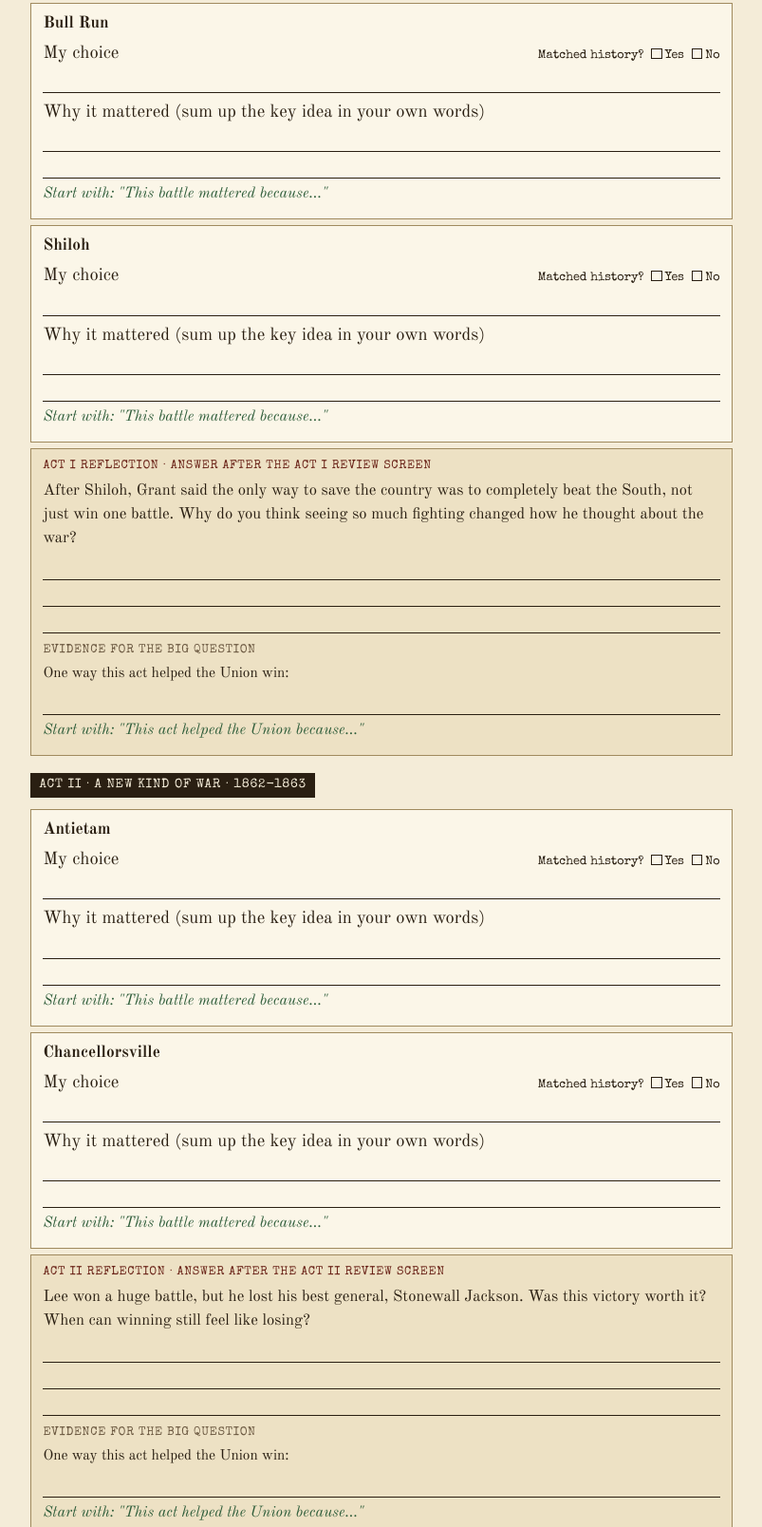
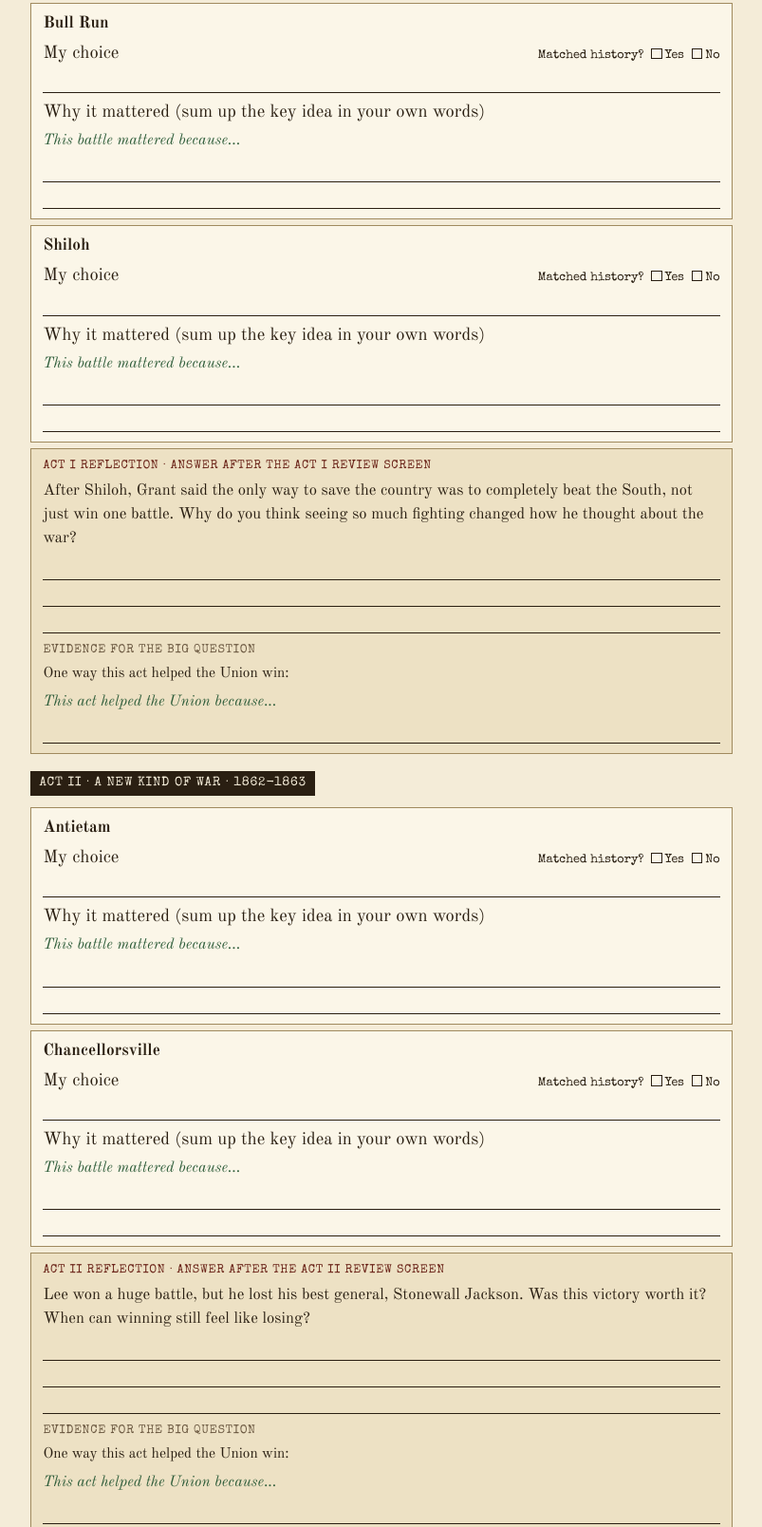
Before and after one commit to shiebenaderet/civil-war-battle-simulation, a plain HTML site: page handouts/battle-journal-some-support.html in a window 1280 px wide. Shown: the part 440-2048 px from the top of the page at 95% size, without its empty margins (238-1041 px from the left). Drawn offline with nearby package versions, Linux system fonts and the light colour scheme.

Commit message:
More Support handout: move sentence stems above the write-lines
Co-Authored-By: Claude Sonnet 4.6 <noreply@anthropic.com>

```diff
--- a/handouts/battle-journal-some-support.html
+++ b/handouts/battle-journal-some-support.html
@@ -306,9 +306,9 @@ body { font-family: 'Old Standard TT', Georgia, serif; font-size: 14pt; line-hei
             <div class="frow"><span class="field-lbl">My choice</span><span class="matched">Matched history?<span class="box"></span>Yes<span class="box"></span>No</span></div>
             <span class="lineW"></span>
             <div class="field-lbl" style="margin-top:6px;">Why it mattered (sum up the key idea in your own words)</div>
+            <div class="stem">This battle mattered because...</div>
             <span class="lineW"></span>
             <span class="lineW"></span>
-            <div class="stem">Start with: "This battle mattered because..."</div>
         </div>
 
         <div class="battle-row">
@@ -316,9 +316,9 @@ body { font-family: 'Old Standard TT', Georgia, serif; font-size: 14pt; line-hei
             <div class="frow"><span class="field-lbl">My choice</span><span class="matched">Matched history?<span class="box"></span>Yes<span class="box"></span>No</span></div>
             <span class="lineW"></span>
             <div class="field-lbl" style="margin-top:6px;">Why it mattered (sum up the key idea in your own words)</div>
+            <div class="stem">This battle mattered because...</div>
             <span class="lineW"></span>
             <span class="lineW"></span>
-            <div class="stem">Start with: "This battle mattered because..."</div>
         </div>
 
         <div class="reflect-box">
@@ -329,8 +329,8 @@ body { font-family: 'Old Standard TT', Georgia, serif; font-size: 14pt; line-hei
             <span class="lineW"></span>
             <div class="rlbl" style="margin-top:8px; color: var(--ink-soft);">Evidence for the big question</div>
             <div class="rtext" style="font-size:11.5pt;">One way this act helped the Union win:</div>
+            <div class="stem">This act helped the Union because...</div>
             <span class="lineW"></span>
-            <div class="stem">Start with: "This act helped the Union because..."</div>
         </div>
     </div>
 
@@ -342,9 +342,9 @@ body { font-family: 'Old Standard TT', Georgia, serif; font-size: 14pt; line-hei
             <div class="frow"><span class="field-lbl">My choice</span><span class="matched">Matched history?<span class="box"></span>Yes<span class="box"></span>No</span></div>
             <span class="lineW"></span>
             <div class="field-lbl" style="margin-top:6px;">Why it mattered (sum up the key idea in your own words)</div>
+            <div class="stem">This battle mattered because...</div>
             <span class="lineW"></span>
             <span class="lineW"></span>
-            <div class="stem">Start with: "This battle mattered because..."</div>
         </div>
 
         <div class="battle-row">
@@ -352,9 +352,9 @@ body { font-family: 'Old Standard TT', Georgia, serif; font-size: 14pt; line-hei
             <div class="frow"><span class="field-lbl">My choice</span><span class="matched">Matched history?<span class="box"></span>Yes<span class="box"></span>No</span></div>
             <span class="lineW"></span>
             <div class="field-lbl" style="margin-top:6px;">Why it mattered (sum up the key idea in your own words)</div>
+            <div class="stem">This battle mattered because...</div>
             <span class="lineW"></span>
             <span class="lineW"></span>
-            <div class="stem">Start with: "This battle mattered because..."</div>
         </div>
 
         <div class="reflect-box">
@@ -365,8 +365,8 @@ body { font-family: 'Old Standard TT', Georgia, serif; font-size: 14pt; line-hei
             <span class="lineW"></span>
             <div class="rlbl" style="margin-top:8px; color: var(--ink-soft);">Evidence for the big question</div>
             <div class="rtext" style="font-size:11.5pt;">One way this act helped the Union win:</div>
+            <div class="stem">This act helped the Union because...</div>
             <span class="lineW"></span>
-            <div class="stem">Start with: "This act helped the Union because..."</div>
         </div>
     </div>
 
@@ -378,9 +378,9 @@ body { font-family: 'Old Standard TT', Georgia, serif; font-size: 14pt; line-hei
             <div class="frow"><span class="field-lbl">My choice</span><span class="matched">Matched history?<span class="box"></span>Yes<span class="box"></span>No</span></div>
             <span class="lineW"></span>
             <div class="field-lbl" style="margin-top:6px;">Why it mattered (sum up the key idea in your own words)</div>
+            <div class="stem">This battle mattered because...</div>
             <span class="lineW"></span>
             <span class="lineW"></span>
-            <div class="stem">Start with: "This battle mattered because..."</div>
         </div>
 
         <div class="battle-row">
@@ -388,9 +388,9 @@ body { font-family: 'Old Standard TT', Georgia, serif; font-size: 14pt; line-hei
             <div class="frow"><span class="field-lbl">My choice</span><span class="matched">Matched history?<span class="box"></span>Yes<span class="box"></span>No</span></div>
             <span class="lineW"></span>
             <div class="field-lbl" style="margin-top:6px;">Why it mattered (sum up the key idea in your own words)</div>
+            <div class="stem">This battle mattered because...</div>
             <span class="lineW"></span>
             <span class="lineW"></span>
-            <div class="stem">Start with: "This battle mattered because..."</div>
         </div>
 
         <div class="reflect-box">
@@ -401,8 +401,8 @@ body { font-family: 'Old Standard TT', Georgia, serif; font-size: 14pt; line-hei
             <span class="lineW"></span>
             <div class="rlbl" style="margin-top:8px; color: var(--ink-soft);">Evidence for the big question</div>
             <div class="rtext" style="font-size:11.5pt;">One way this act helped the Union win:</div>
+            <div class="stem">This act helped the Union because...</div>
             <span class="lineW"></span>
-            <div class="stem">Start with: "This act helped the Union because..."</div>
         </div>
     </div>
 
@@ -414,9 +414,9 @@ body { font-family: 'Old Standard TT', Georgia, serif; font-size: 14pt; line-hei
             <div class="frow"><span class="field-lbl">My choice</span><span class="matched">Matched history?<span class="box"></span>Yes<span class="box"></span>No</span></div>
             <span class="lineW"></span>
             <div class="field-lbl" style="margin-top:6px;">Why it mattered (sum up the key idea in your own words)</div>
+            <div class="stem">This battle mattered because...</div>
             <span class="lineW"></span>
             <span class="lineW"></span>
-            <div class="stem">Start with: "This battle mattered because..."</div>
         </div>
 
         <div class="battle-row">
@@ -424,9 +424,9 @@ body { font-family: 'Old Standard TT', Georgia, serif; font-size: 14pt; line-hei
             <div class="frow"><span class="field-lbl">My choice</span><span class="matched">Matched history?<span class="box"></span>Yes<span class="box"></span>No</span></div>
             <span class="lineW"></span>
             <div class="field-lbl" style="margin-top:6px;">Why it mattered (sum up the key idea in your own words)</div>
+            <div class="stem">This battle mattered because...</div>
             <span class="lineW"></span>
             <span class="lineW"></span>
-            <div class="stem">Start with: "This battle mattered because..."</div>
         </div>
 
         <div class="reflect-box">
@@ -437,8 +437,8 @@ body { font-family: 'Old Standard TT', Georgia, serif; font-size: 14pt; line-hei
             <span class="lineW"></span>
             <div class="rlbl" style="margin-top:8px; color: var(--ink-soft);">Evidence for the big question</div>
             <div class="rtext" style="font-size:11.5pt;">One way this act helped the Union win:</div>
+            <div class="stem">This act helped the Union because...</div>
             <span class="lineW"></span>
-            <div class="stem">Start with: "This act helped the Union because..."</div>
         </div>
     </div>
 
```
